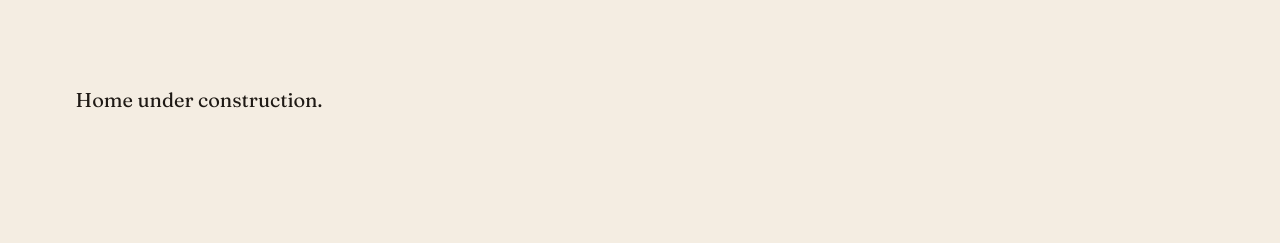
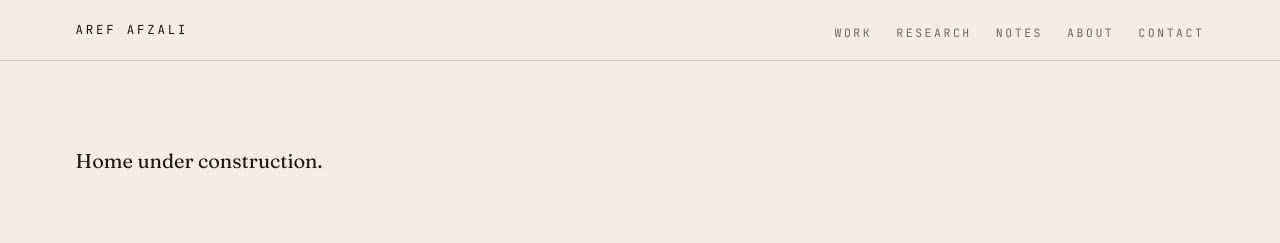
Before and after one commit to arefafzali/arefafzali.github.io, an Astro site: page / in a window 1280 px wide. Built offline with nearby package versions, Linux system fonts and the light colour scheme; Astro itself is replaced by a stand-in of ours.

Commit message:
Add sticky primary nav
Co-Authored-By: Claude Sonnet 4.6 <noreply@anthropic.com>

```diff
--- /dev/null
+++ b/src/components/Nav.astro
@@ -0,0 +1,66 @@
+---
+const links = [
+  { href: '#trajectory',  label: 'Work' },
+  { href: '#projects',    label: 'Research' },
+  { href: '/notes/',      label: 'Notes' },
+  { href: '#about',       label: 'About' },
+  { href: '#contact',     label: 'Contact' }
+];
+---
+<header class="nav">
+  <div class="container nav-inner">
+    <a class="nav-name" href="/">Aref Afzali</a>
+    <nav aria-label="Primary">
+      <ul>
+        {links.map(({ href, label }) => (
+          <li><a href={href}>{label}</a></li>
+        ))}
+      </ul>
+    </nav>
+  </div>
+</header>
+
+<style>
+.nav {
+  position: sticky;
+  top: 0;
+  z-index: 20;
+  background: color-mix(in oklab, var(--paper) 92%, transparent);
+  backdrop-filter: saturate(140%) blur(6px);
+  -webkit-backdrop-filter: saturate(140%) blur(6px);
+  border-bottom: 1px solid var(--rule);
+}
+.nav-inner {
+  display: flex;
+  align-items: center;
+  justify-content: space-between;
+  padding-block: 0.9rem;
+}
+.nav-name {
+  font-family: var(--font-mono);
+  font-size: 0.78rem;
+  letter-spacing: 0.22em;
+  text-transform: uppercase;
+  background: none;
+}
+.nav-name:hover { background-size: 0 1px; }
+nav ul {
+  display: flex;
+  gap: clamp(0.75rem, 2vw, 1.5rem);
+  list-style: none;
+  margin: 0;
+  padding: 0;
+}
+nav a {
+  font-family: var(--font-mono);
+  font-size: 0.72rem;
+  letter-spacing: 0.22em;
+  text-transform: uppercase;
+  color: var(--ink-muted);
+}
+nav a:hover { color: var(--ink); }
+@media (max-width: 640px) {
+  nav ul { gap: 0.75rem; }
+  nav a { font-size: 0.65rem; letter-spacing: 0.18em; }
+}
+</style>
--- a/src/layouts/Base.astro
+++ b/src/layouts/Base.astro
@@ -1,5 +1,6 @@
 ---
 import '@/styles/global.css';
+import Nav from '@/components/Nav.astro';
 
 interface Props {
   title?: string;
@@ -33,6 +34,7 @@ const canonical = new URL(pathname, Astro.site ?? 'https://arefafzali.github.io'
   </head>
   <body>
     <a class="skip-link" href="#main">Skip to content</a>
+    <Nav />
     <slot />
   </body>
 </html>
```
